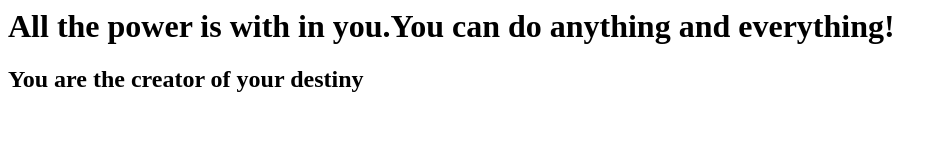
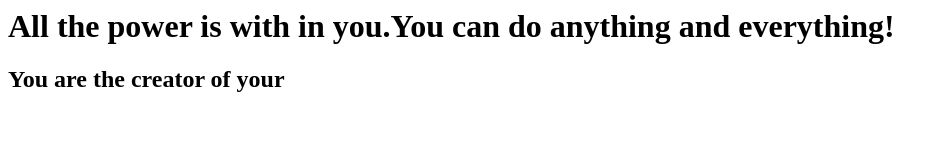
Before and after one commit to sorin800/firstgitrepo, a plain HTML site: page index.html in a window 1280 px wide. Shown: the whole page, without its empty margins (0-947 px from the left). Drawn offline with Linux system fonts and the light colour scheme.

Commit message:
some changes

```diff
--- a/index.html
+++ b/index.html
@@ -1,6 +1,6 @@
 <html>
 	<body>
 		<h1>All the power is with in you.You can do anything and everything!</h1>
-		<h2>You are the creator of your destiny</h2>
+		<h2>You are the creator of your</h2>
 	</body>
 </html>
```
